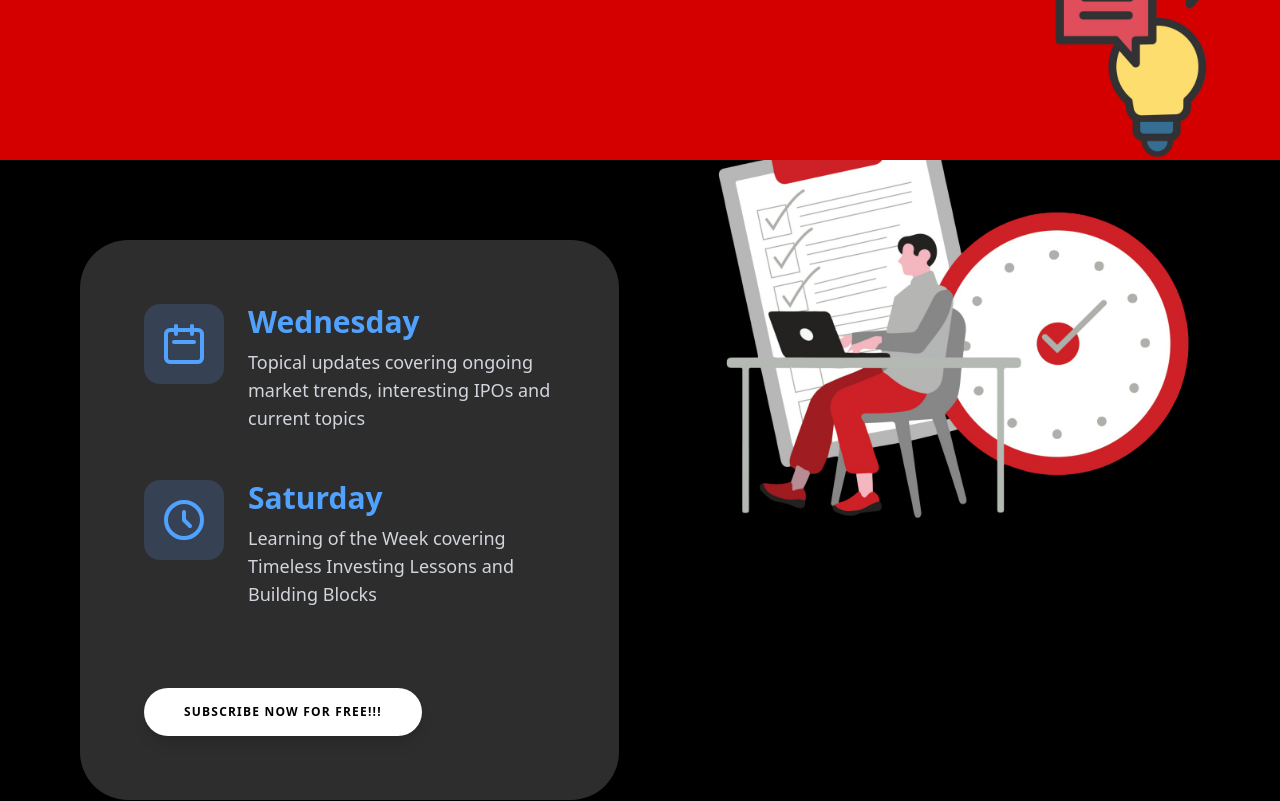
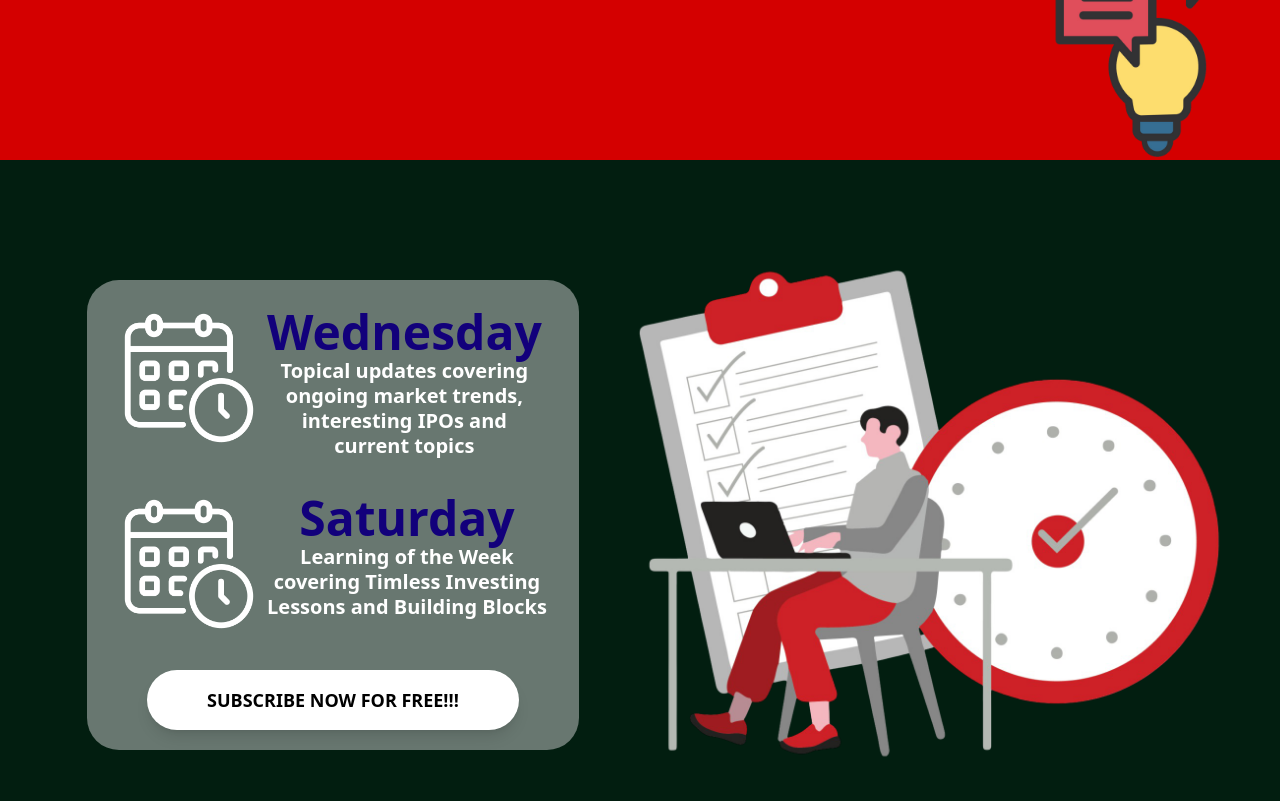
Before and after one commit to mithlesh-vishwakarma/jemil-manneev, a React (Vite) app: page /partners in a window 1280 px wide. Shown: the part 1440-2241 px from the top of the page. Built offline with nearby package versions, Linux system fonts and the light colour scheme.

Commit message:
another section done

```diff
--- a/src/components/bastion/Hero.tsx
+++ b/src/components/bastion/Hero.tsx
@@ -2,29 +2,29 @@ import React from "react";
 
 export const Hero: React.FC = () => {
   return (
-    <section className="relative h-screen flex flex-col md:flex-row items-center justify-between px-6 md:px-20 py-20 bg-[#021e10] text-white overflow-hidden">
-      <div className="z-10 md:w-1/2 space-y-8 animate-fadeIn">
-        <h1 className="text-3xl md:text-5xl font-bold ">
+    <section className="relative min-h-screen flex flex-col lg:flex-row items-center justify-between px-6 md:px-20 py-20 bg-[#021e10] text-white overflow-hidden">
+      <div className="space-y-8 animate-fadeIn lg:mt-20">
+        <h1 className="text-3xl sm:text-[3.2rem] font-bold md:leading-13">
           Institutional Grade <br />
           Investing Insights <br />
           for Decision <br />
           Makers
         </h1>
 
-        <button className="bg-red-600 hover:bg-red-700 transition-all duration-300 transform hover:scale-105 text-white font-black px-5 py-3 sm:py-4 sm:px-10 rounded-full text-sm tracking-widest shadow-lg cursor-pointer active:scale-95">
+        <button className="bg-red-600 hover:bg-red-700 transition-all duration-300 transform hover:scale-105 text-white font-black px-5 py-3 sm:py-4 sm:px-10 rounded-full text-sm sm:text-lg md:text-xl tracking-widest shadow-lg cursor-pointer active:scale-95">
           SUBSCRIBE NOW FOR FREE!!!
         </button>
       </div>
 
       {/* Background Glow */}
 
-      <div className="z-10 md:w-1/2 flex flex-col items-center justify-center mt-16 md:mt-0 relative">
+      <div className="z-10 md:w-1/2 flex flex-col items-center justify-center mt-16 lg:mt-0 relative">
         {/* Simplified Logo Concept */}
         <div className="relative group">
           {/* Visual Representation of the Logo */}
 
-          <div className="w-60 h-60 sm:w-84 sm:h-84 content-center">
-            <div className="relative w-48 md:w-64 mx-auto z-50">
+          <div className="w-60 h-60 lg:w-100 lg:h-100 sm:w-84 sm:h-84 content-center">
+            <div className="relative w-48 md:w-64 lg:w-84 mx-auto z-50">
               <img src="/images/logoOther.png" alt="logoOther" />
             </div>
             <div className="absolute top-0 w-full h-full bg-white rounded-full blur-2xl opacity-35 pointer-events-none"></div>
--- a/src/components/bastion/ScheduleSection.tsx
+++ b/src/components/bastion/ScheduleSection.tsx
@@ -2,82 +2,62 @@ import React from "react";
 
 export const ScheduleSection: React.FC = () => {
   return (
-    <section className="bg-black py-20 px-6 md:px-20 overflow-hidden">
-      <div className="max-w-7xl mx-auto flex flex-col md:flex-row gap-12 items-center">
+    <section className="bg-[#021e10] pt-30 pb-18 px-6 md:pl-16 pr-6 ">
+      <div className="max-w-7xl mx-auto flex flex-col-reverse xl:flex-row justify-center lg:justify-between">
         {/* Left Schedule Card */}
-        <div className="bg-[#2d2d2d] rounded-[3rem] p-10 md:p-16 md:w-1/2 flex flex-col space-y-12">
-          <div className="flex items-start gap-6">
-            <div className="w-20 h-20 bg-gray-700 rounded-2xl flex items-center justify-center flex-shrink-0">
-              <svg
-                className="w-12 h-12 text-blue-400"
-                fill="none"
-                stroke="currentColor"
-                viewBox="0 0 24 24"
-              >
-                <path
-                  strokeLinecap="round"
-                  strokeLinejoin="round"
-                  strokeWidth="2"
-                  d="M8 7V3m8 4V3m-9 8h10M5 21h14a2 2 0 002-2V7a2 2 0 00-2-2H5a2 2 0 00-2 2v12a2 2 0 002 2z"
-                ></path>
-              </svg>
+        <div className="bg-[rgb(104,119,112)] max-w-lg rounded-4xl px-3 sm:px-8 pt-7 pb-5 flex flex-col space-y-9 mx-auto">
+          <div className="flex items-start gap-2">
+            <div className="w-24 sm:w-35 flex items-center justify-center shrink-0">
+              <img src="/images/calender.png" alt="calender" />
             </div>
             <div>
-              <h3 className="text-3xl font-black text-blue-400 mb-2">
+              <h3 className="text-3xl sm:text-5xl font-bold text-[#12007B] text-center mb-0.5">
                 Wednesday
               </h3>
-              <p className="text-gray-300 text-lg">
-                Topical updates covering ongoing market trends, interesting IPOs
-                and current topics
+              <p className="text-white text-xl font-semibold text-center leading-tight">
+                Topical updates covering
+                <br />
+                ongoing market trends,
+                <br />
+                interesting IPOs and <br />
+                current topics
               </p>
             </div>
           </div>
 
-          <div className="flex items-start gap-6">
-            <div className="w-20 h-20 bg-gray-700 rounded-2xl flex items-center justify-center flex-shrink-0">
-              <svg
-                className="w-12 h-12 text-blue-400"
-                fill="none"
-                stroke="currentColor"
-                viewBox="0 0 24 24"
-              >
-                <path
-                  strokeLinecap="round"
-                  strokeLinejoin="round"
-                  strokeWidth="2"
-                  d="M12 8v4l3 3m6-3a9 9 0 11-18 0 9 9 0 0118 0z"
-                ></path>
-              </svg>
+          <div className="flex items-start gap-2">
+            <div className="w-24 sm:w-35 flex items-center justify-center shrink-0">
+              <img src="/images/calender.png" alt="calender" />
             </div>
             <div>
-              <h3 className="text-3xl font-black text-blue-400 mb-2">
+              <h3 className="text-3xl sm:text-5xl font-bold text-[#12007b] text-center mb-0.5">
                 Saturday
               </h3>
-              <p className="text-gray-300 text-lg">
-                Learning of the Week covering Timeless Investing Lessons and
-                Building Blocks
+              <p className="text-white text-xl font-semibold text-center leading-tight">
+                Learning of the Week
+                <br />
+                covering Timless Investing
+                <br />
+                Lessons and Building Blocks
               </p>
             </div>
           </div>
 
-          <div className="mt-8">
-            <button className="bg-white hover:bg-gray-200 transition-colors text-black font-black py-4 px-10 rounded-full text-xs tracking-widest shadow-lg uppercase">
+          <div className="text-center">
+            <button className="bg-white hover:bg-gray-200 text-black font-black sm:py-4 sm:px-15 px-5 py-3 rounded-full text-md sm:text-lg shadow-lg active:scale-95 hover:scale-105 transition-all cursor-pointer duration-300">
               SUBSCRIBE NOW FOR FREE!!!
             </button>
           </div>
         </div>
 
         {/* Right Illustration Area */}
-        <div className="md:w-1/2 flex justify-center items-center relative py-20">
-          {/* Working Person Overlay */}
-          <div className="absolute -bottom-10 left-0 md:left-10 z-20">
+          <div className="max-w-152 max-h-116 mx-auto sm:mb-30 xl:mb-auto">
             <img
               src="/images/BoyWithLaptop.png"
               alt="BoyWithLaptop"
-              className=""
+              className="object-contain -mt-30 lg:-mt-40"
             />
           </div>
-        </div>
       </div>
     </section>
   );
```
Also changed, not shown: public/images/calender.png (added).
